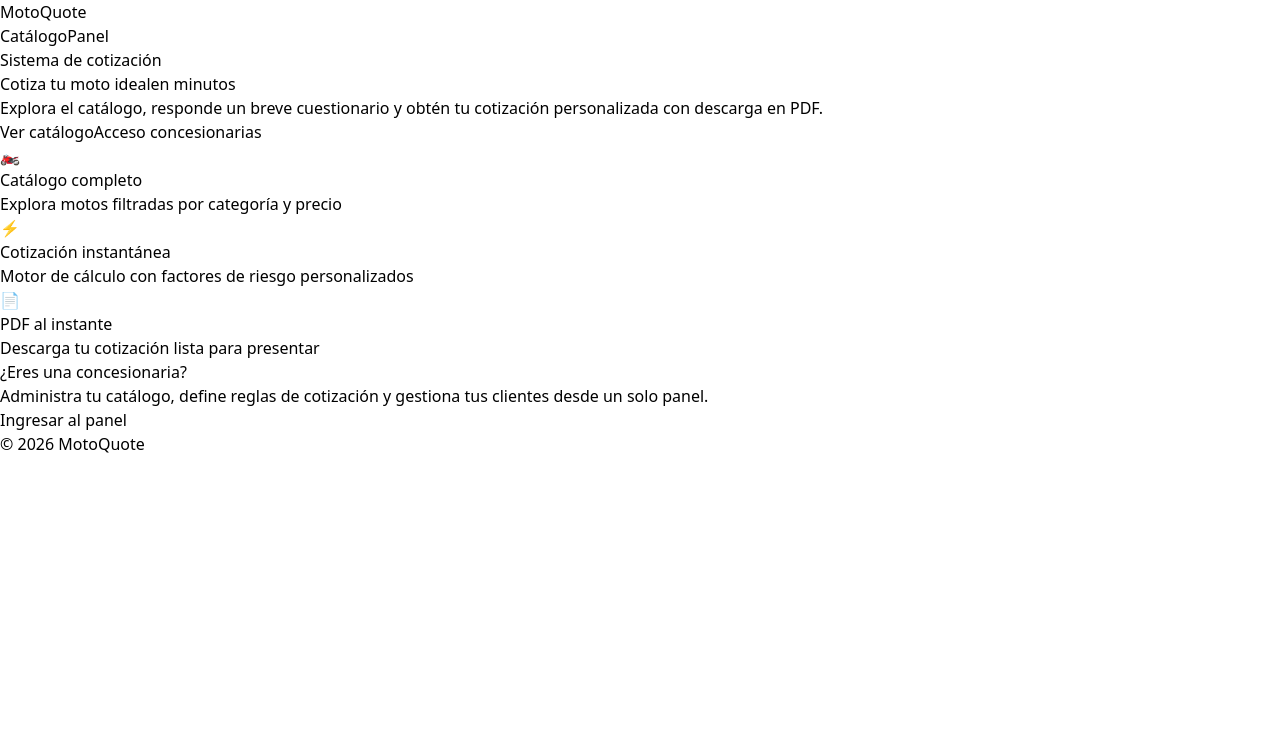
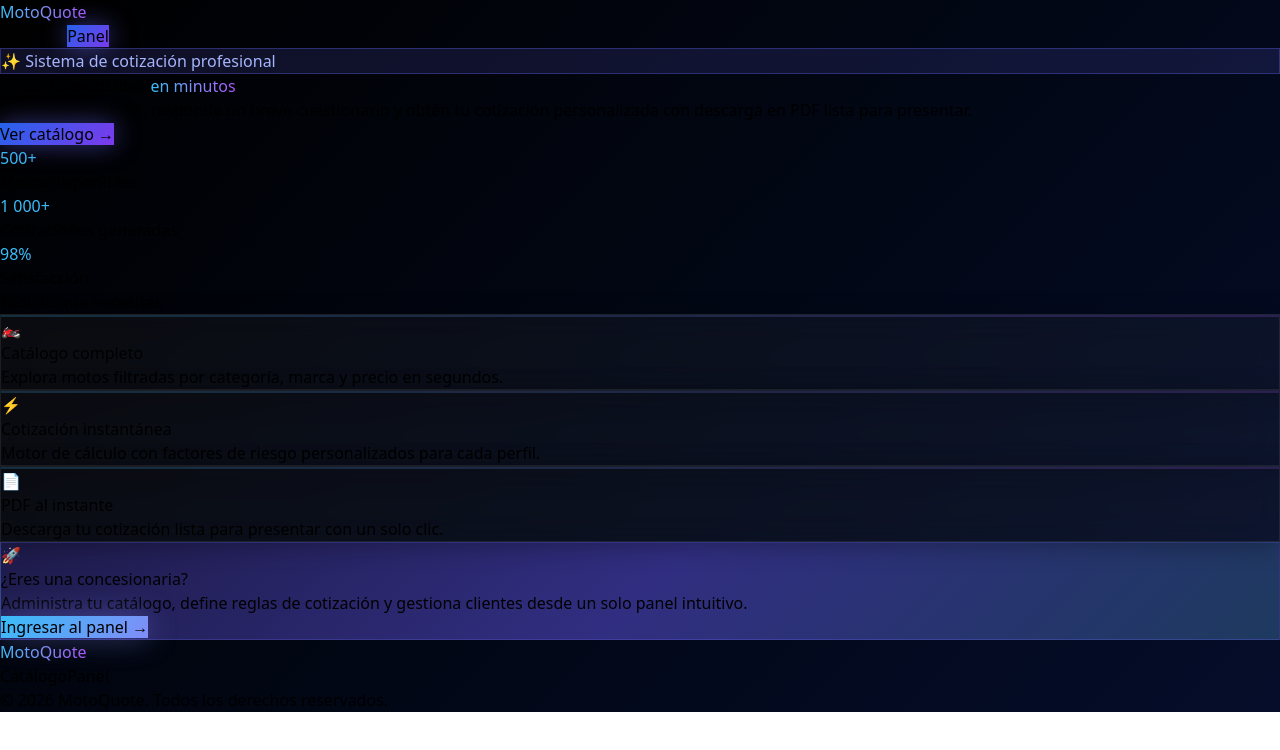
Before and after one commit to Darli963/Infra_Proyecto, a React (Vite) app in the folder api-sistema-cotizacion/frontend/: page / in a window 1280 px wide. Shown: the top 750 px of the page. Built offline with nearby package versions, Linux system fonts and the light colour scheme; no server answers.

Commit message:
feat: rediseñar landing page con estilo moderno y mejoras visuales

```diff
--- a/api-sistema-cotizacion/frontend/src/pages/LandingPage.tsx
+++ b/api-sistema-cotizacion/frontend/src/pages/LandingPage.tsx
@@ -1,103 +1,266 @@
 import { Link } from "react-router-dom";
+
+const STATS = [
+  { value: "500+", label: "Motos disponibles" },
+  { value: "1 000+", label: "Cotizaciones generadas" },
+  { value: "98%", label: "Satisfacción" },
+];
 
 const FEATURES = [
   {
     icon: "🏍️",
     title: "Catálogo completo",
-    desc: "Explora motos filtradas por categoría y precio",
+    desc: "Explora motos filtradas por categoría, marca y precio en segundos.",
   },
   {
     icon: "⚡",
     title: "Cotización instantánea",
-    desc: "Motor de cálculo con factores de riesgo personalizados",
+    desc: "Motor de cálculo con factores de riesgo personalizados para cada perfil.",
   },
   {
     icon: "📄",
     title: "PDF al instante",
-    desc: "Descarga tu cotización lista para presentar",
+    desc: "Descarga tu cotización lista para presentar con un solo clic.",
   },
 ];
 
+const bg = {
+  background: "linear-gradient(135deg, #000000 0%, #020818 60%, #050d2a 100%)",
+};
+
+const gridOverlay = {
+  backgroundImage:
+    "linear-gradient(rgba(59,130,246,0.07) 1px, transparent 1px), linear-gradient(90deg, rgba(59,130,246,0.07) 1px, transparent 1px)",
+  backgroundSize: "48px 48px",
+};
+
+const gradientText = {
+  background: "linear-gradient(90deg, #38bdf8 0%, #818cf8 50%, #a855f7 100%)",
+  WebkitBackgroundClip: "text",
+  WebkitTextFillColor: "transparent",
+  backgroundClip: "text",
+};
+
+const glowPrimary = {
+  background: "linear-gradient(135deg, #2563eb, #7c3aed)",
+  boxShadow: "0 0 24px rgba(99,102,241,0.5)",
+};
+
+const glass = {
+  background: "rgba(255,255,255,0.04)",
+  backdropFilter: "blur(16px)",
+  WebkitBackdropFilter: "blur(16px)",
+  border: "1px solid rgba(255,255,255,0.08)",
+};
+
+const ctaGradient = {
+  background: "linear-gradient(135deg, #1e1b4b 0%, #312e81 50%, #1e3a5f 100%)",
+  border: "1px solid rgba(99,102,241,0.3)",
+};
+
 export default function LandingPage() {
   return (
-    <div className="min-h-screen bg-gray-950 text-white">
+    <div className="min-h-screen text-white relative overflow-hidden" style={bg}>
+      {/* Grid overlay */}
+      <div className="absolute inset-0 pointer-events-none" style={gridOverlay} />
+
+      {/* Glow blobs */}
+      <div
+        className="absolute -top-40 -left-40 w-96 h-96 rounded-full pointer-events-none"
+        style={{ background: "radial-gradient(circle, rgba(99,102,241,0.15) 0%, transparent 70%)" }}
+      />
+      <div
+        className="absolute top-1/3 -right-40 w-96 h-96 rounded-full pointer-events-none"
+        style={{ background: "radial-gradient(circle, rgba(168,85,247,0.12) 0%, transparent 70%)" }}
+      />
 
       {/* Nav */}
-      <header className="flex items-center justify-between px-6 py-4 max-w-6xl mx-auto">
-        <span className="text-xl font-bold text-blue-400">MotoQuote</span>
-        <div className="flex gap-4 text-sm font-medium">
-          <Link to="/catalog" className="text-gray-300 hover:text-white transition">Catálogo</Link>
-          <Link to="/login" className="rounded-lg bg-blue-600 px-4 py-1.5 hover:bg-blue-700 transition">
+      <header className="relative z-10 flex items-center justify-between px-6 py-5 max-w-6xl mx-auto">
+        <span className="text-xl font-extrabold tracking-tight" style={gradientText}>
+          MotoQuote
+        </span>
+        <div
+          className="absolute left-0 right-0 bottom-0 h-px mx-6"
+          style={{ background: "linear-gradient(90deg, transparent, rgba(99,102,241,0.5), transparent)" }}
+        />
+        <nav className="flex gap-4 text-sm font-medium items-center">
+          <Link to="/catalog" className="text-gray-400 hover:text-white transition-colors duration-200">
+            Catálogo
+          </Link>
+          <Link
+            to="/login"
+            className="rounded-lg px-4 py-1.5 font-semibold transition-all duration-200 hover:scale-105"
+            style={glowPrimary}
+          >
             Panel
           </Link>
-        </div>
+        </nav>
       </header>
 
       {/* Hero */}
-      <section className="flex flex-col items-center justify-center text-center px-6 py-24 max-w-3xl mx-auto">
-        <span className="mb-4 rounded-full border border-blue-500/30 bg-blue-500/10 px-4 py-1 text-xs font-medium tracking-widest text-blue-400 uppercase">
-          Sistema de cotización
-        </span>
-        <h1 className="text-5xl font-extrabold leading-tight tracking-tight sm:text-6xl">
+      <section
+        className="relative z-10 flex flex-col items-center justify-center text-center px-6 py-32 max-w-4xl mx-auto"
+        style={{ animation: "fadeIn 0.8s ease-out" }}
+      >
+        {/* Animated badge */}
+        <div className="mb-6 flex items-center gap-2 rounded-full px-4 py-1.5 text-xs font-semibold tracking-widest uppercase"
+          style={{ background: "rgba(99,102,241,0.15)", border: "1px solid rgba(99,102,241,0.35)", color: "#a5b4fc" }}
+        >
+          <span
+            className="inline-block w-2 h-2 rounded-full"
+            style={{
+              background: "#818cf8",
+              boxShadow: "0 0 6px #818cf8",
+              animation: "pulse 1.8s ease-in-out infinite",
+            }}
+          />
+          ✨ Sistema de cotización profesional
+        </div>
+
+        <h1 className="text-5xl sm:text-7xl font-black leading-none tracking-tight">
           Cotiza tu moto ideal
-          <span className="block text-blue-400">en minutos</span>
+          <span className="block mt-2" style={gradientText}>
+            en minutos
+          </span>
         </h1>
-        <p className="mt-6 text-lg text-gray-400 max-w-xl">
-          Explora el catálogo, responde un breve cuestionario y obtén tu cotización personalizada con descarga en PDF.
+
+        <p className="mt-8 text-lg sm:text-xl text-gray-400 max-w-2xl leading-relaxed">
+          Explora el catálogo, responde un breve cuestionario y obtén tu cotización
+          personalizada con descarga en PDF lista para presentar.
         </p>
-        <div className="mt-10 flex flex-wrap justify-center gap-4">
+
+        <div className="mt-10">
           <Link
             to="/catalog"
-            className="rounded-xl bg-blue-600 px-8 py-3 font-semibold hover:bg-blue-700 transition"
+            className="rounded-xl px-10 py-4 font-semibold text-base transition-all duration-200 hover:scale-105 hover:brightness-110"
+            style={glowPrimary}
           >
-            Ver catálogo
-          </Link>
-          <Link
-            to="/login"
-            className="rounded-xl border border-gray-600 px-8 py-3 font-semibold text-gray-300 hover:border-gray-400 hover:text-white transition"
-          >
-            Acceso concesionarias
+            Ver catálogo →
           </Link>
         </div>
       </section>
 
+      {/* Stats */}
+      <section className="relative z-10 py-10 px-6">
+        <div className="mx-auto max-w-3xl grid grid-cols-3">
+          {STATS.map(({ value, label }, i) => (
+            <div key={label} className="text-center relative">
+              {/* Vertical separator except on first */}
+              {i > 0 && (
+                <div
+                  className="absolute left-0 top-1/2 -translate-y-1/2 h-12 w-px"
+                  style={{ background: "linear-gradient(180deg, transparent, rgba(99,102,241,0.4), transparent)" }}
+                />
+              )}
+              <div className="text-3xl sm:text-5xl font-black tabular-nums" style={gradientText}>
+                {value}
+              </div>
+              <div className="mt-1 text-xs sm:text-sm text-gray-500 font-medium">{label}</div>
+            </div>
+          ))}
+        </div>
+      </section>
+
+      {/* Divider */}
+      <div
+        className="relative z-10 mx-auto max-w-5xl h-px my-8 px-6"
+        style={{ background: "linear-gradient(90deg, transparent, rgba(99,102,241,0.3), transparent)" }}
+      />
+
       {/* Features */}
-      <section className="py-16 px-6">
+      <section className="relative z-10 py-16 px-6">
+        <h2 className="text-center text-2xl sm:text-3xl font-bold text-gray-200 mb-12">
+          Todo lo que necesitas
+        </h2>
         <div className="mx-auto max-w-5xl grid gap-6 sm:grid-cols-3">
           {FEATURES.map(({ icon, title, desc }) => (
             <div
               key={title}
-              className="rounded-2xl border border-gray-800 bg-gray-900 p-6 text-center hover:border-blue-600/50 transition"
+              className="rounded-2xl p-8 text-center transition-all duration-300 hover:-translate-y-2 cursor-default group"
+              style={{
+                ...glass,
+                boxShadow: "0 4px 24px rgba(0,0,0,0.3)",
+              }}
             >
-              <div className="mb-4 text-4xl">{icon}</div>
-              <h3 className="mb-2 text-lg font-semibold">{title}</h3>
-              <p className="text-sm text-gray-400">{desc}</p>
+              {/* Gradient border on hover via outline trick */}
+              <div
+                className="absolute inset-0 rounded-2xl opacity-0 group-hover:opacity-100 transition-opacity duration-300 pointer-events-none"
+                style={{
+                  background: "linear-gradient(135deg, rgba(56,189,248,0.2), rgba(168,85,247,0.2))",
+                  WebkitMask: "linear-gradient(#fff 0 0) content-box, linear-gradient(#fff 0 0)",
+                  WebkitMaskComposite: "xor",
+                  maskComposite: "exclude",
+                  padding: "1px",
+                  borderRadius: "inherit",
+                }}
+              />
+              <div className="mb-5 text-5xl">{icon}</div>
+              <h3 className="mb-3 text-lg font-bold text-white">{title}</h3>
+              <p className="text-sm text-gray-400 leading-relaxed">{desc}</p>
             </div>
           ))}
         </div>
       </section>
 
       {/* CTA */}
-      <section className="py-20 px-6">
-        <div className="mx-auto max-w-2xl rounded-2xl bg-blue-600 px-8 py-12 text-center">
-          <h2 className="text-3xl font-bold">¿Eres una concesionaria?</h2>
-          <p className="mt-3 text-blue-100">
-            Administra tu catálogo, define reglas de cotización y gestiona tus clientes desde un solo panel.
-          </p>
-          <Link
-            to="/login"
-            className="mt-8 inline-block rounded-xl bg-white px-8 py-3 font-semibold text-blue-700 hover:bg-blue-50 transition"
-          >
-            Ingresar al panel
-          </Link>
+      <section className="relative z-10 py-24 px-6">
+        <div
+          className="mx-auto max-w-2xl rounded-3xl px-10 py-16 text-center relative overflow-hidden"
+          style={ctaGradient}
+        >
+          {/* Inner glow */}
+          <div
+            className="absolute inset-0 pointer-events-none"
+            style={{ background: "radial-gradient(ellipse at 50% 0%, rgba(129,140,248,0.2) 0%, transparent 70%)" }}
+          />
+          <div className="relative z-10">
+            <div className="text-6xl mb-6">🚀</div>
+            <h2 className="text-3xl sm:text-4xl font-black text-white leading-tight">
+              ¿Eres una concesionaria?
+            </h2>
+            <p className="mt-5 text-indigo-200 text-base sm:text-lg max-w-lg mx-auto leading-relaxed">
+              Administra tu catálogo, define reglas de cotización y gestiona
+              clientes desde un solo panel intuitivo.
+            </p>
+            <Link
+              to="/login"
+              className="mt-10 inline-block rounded-xl px-10 py-4 font-bold text-sm transition-all duration-200 hover:scale-105 hover:brightness-110"
+              style={{
+                background: "linear-gradient(135deg, #38bdf8, #818cf8)",
+                boxShadow: "0 0 30px rgba(129,140,248,0.4)",
+                color: "#000",
+              }}
+            >
+              Ingresar al panel →
+            </Link>
+          </div>
         </div>
       </section>
 
       {/* Footer */}
-      <footer className="border-t border-gray-800 py-6 text-center text-xs text-gray-600">
-        © {new Date().getFullYear()} MotoQuote
+      <footer className="relative z-10 border-t border-white/5 py-10 px-6">
+        <div className="mx-auto max-w-5xl flex flex-col sm:flex-row items-center justify-between gap-6">
+          <span className="text-lg font-extrabold tracking-tight" style={gradientText}>
+            MotoQuote
+          </span>
+          <nav className="flex gap-6 text-sm text-gray-500">
+            <Link to="/catalog" className="hover:text-gray-300 transition-colors duration-200">Catálogo</Link>
+            <Link to="/login" className="hover:text-gray-300 transition-colors duration-200">Panel</Link>
+          </nav>
+          <p className="text-xs text-gray-700">© {new Date().getFullYear()} MotoQuote. Todos los derechos reservados.</p>
+        </div>
       </footer>
 
+      <style>{`
+        @keyframes fadeIn {
+          from { opacity: 0; transform: translateY(24px); }
+          to   { opacity: 1; transform: translateY(0); }
+        }
+        @keyframes pulse {
+          0%, 100% { opacity: 1; transform: scale(1); }
+          50%       { opacity: 0.4; transform: scale(1.4); }
+        }
+      `}</style>
     </div>
   );
 }
```
